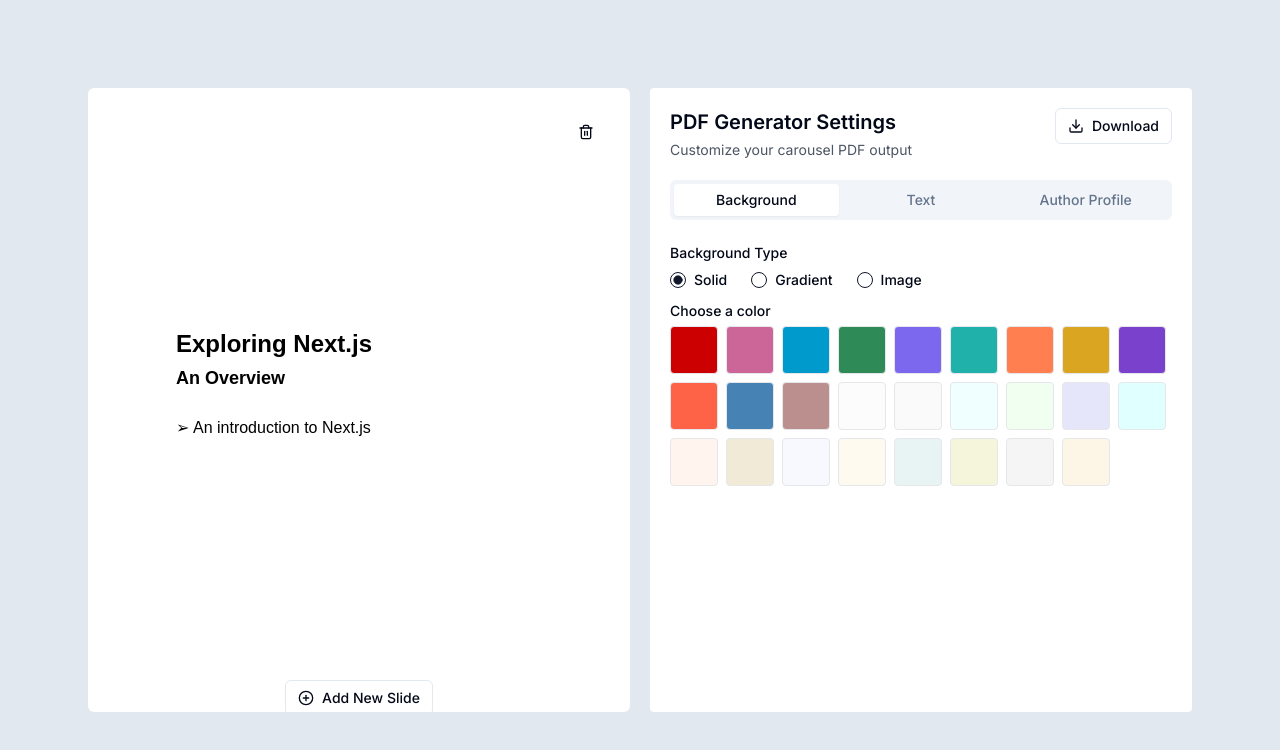
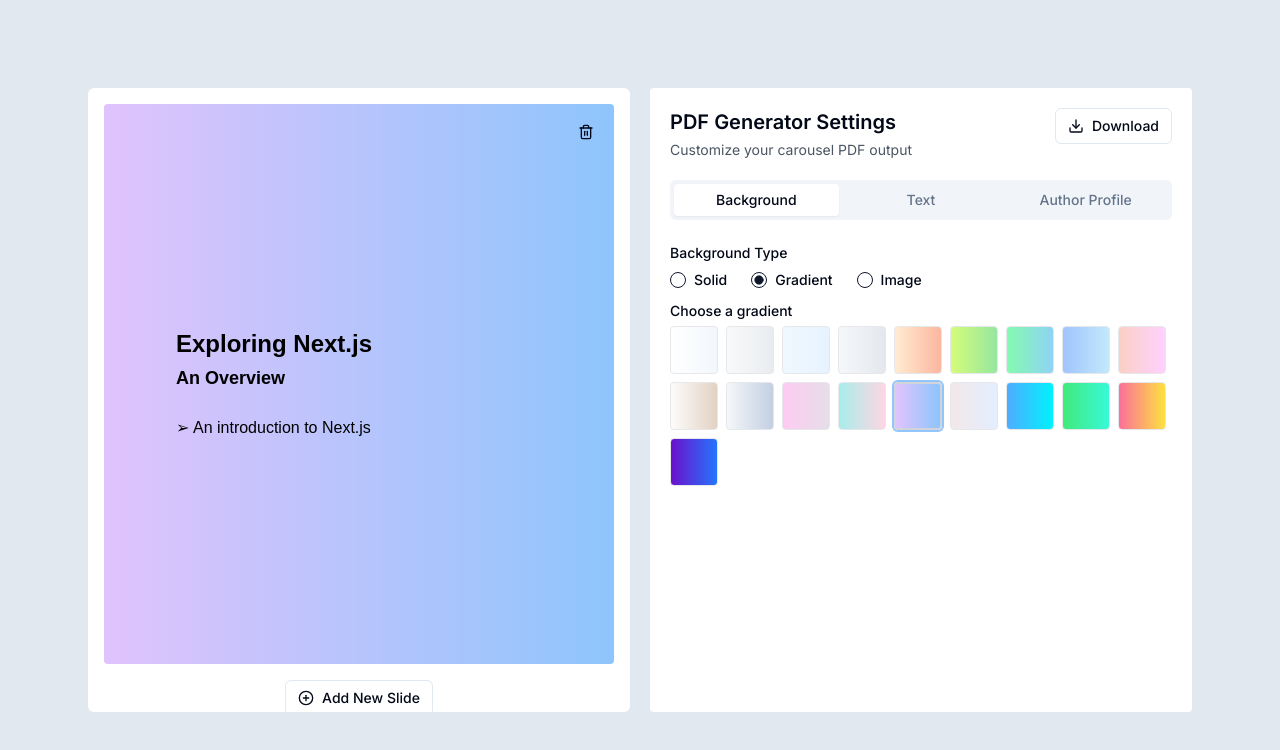
Before and after one commit to RamK777-stack/pdf-carousal, a Next.js app: page / in a window 1280 px wide. Shown: the top 750 px of the page. Built offline with nearby package versions, Linux system fonts and the light colour scheme.

Commit message:
set default color

```diff
--- a/src/app/components/PdfGeneratorSettings.tsx
+++ b/src/app/components/PdfGeneratorSettings.tsx
@@ -100,7 +100,7 @@
 
 const PdfGeneratorSettings: React.FC<PdfGeneratorSettingsProps> = ({ onClickDownload, updateSlideSettings, currentSlide,
     currentSlideIndex, updateBackground, activeTab, onChangeTab, activeBackground }) => {
-    const [backgroundType, setBackgroundType] = useState<'solid' | 'gradient' | 'image'>('solid');
+    const [backgroundType, setBackgroundType] = useState<'solid' | 'gradient' | 'image'>('gradient');
     const [showAuthorProfile, setShowAuthorProfile] = useState(true);
     const [selectedSocialMedia, setSelectedSocialMedia] = useState('');
     const [contentEntries, setContentEntries] = useState<TextContent[]>([]);
@@ -163,7 +163,7 @@
                         <div>
                             <Label>Background Type</Label>
                             <RadioGroup
-                                defaultValue="solid"
+                                defaultValue="gradient"
                                 className="mt-2 flex space-x-4"
                                 onValueChange={(value: 'solid' | 'gradient' | 'image') => setBackgroundType(value)}
                             >
--- a/src/app/page.tsx
+++ b/src/app/page.tsx
@@ -55,8 +55,8 @@
   const [activeTab, setActiveTab] = useState('background');
   const [slides, setSlides] = useState<Slide[]>(initialSlides);
   const [currentSlideIndex, setCurrentSlideIndex] = useState(0);
-  const [background, setBackground] = useState<Background>({ type: 'solid', value: '#ffffff' });
-  const [activeBackground, setActiveBackground] = useState<string>('');
+  const [background, setBackground] = useState<Background>({ type: 'gradient', value: 'linear-gradient(to right, #e0c3fc, #8ec5fc)' });
+  const [activeBackground, setActiveBackground] = useState<string>('linear-gradient(to right, #e0c3fc, #8ec5fc)');
 
   const downloadImage = async () => {
     const elements = document.getElementsByClassName('slide-div');
```
